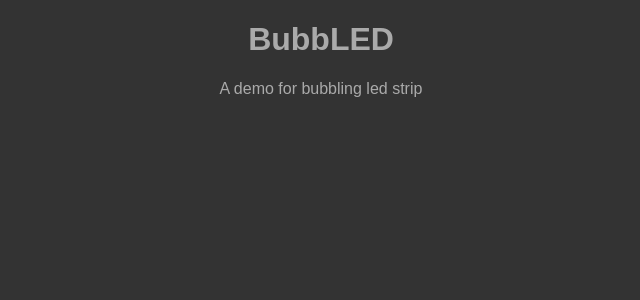
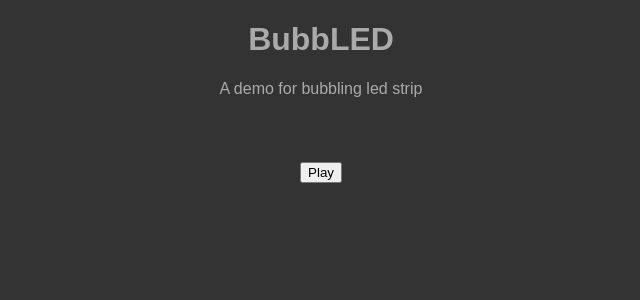
Before and after one commit to ldanet/bubbled, a React (Create React App) app: page / in a window 1280 px wide. Shown: the top 300 px of the page, without its empty margins (319-959 px from the left). Built offline with nearby package versions, Linux system fonts and the light colour scheme.

Commit message:
Add play/pause button

```diff
--- a/src/App.js
+++ b/src/App.js
@@ -29,6 +29,7 @@ class App extends Component {
       play: false,
     };
     this.calculateFrame = this.calculateFrame.bind(this);
+    this.togglePlay = this.togglePlay.bind(this);
   }
 
   calculateFrame() {
@@ -116,12 +117,24 @@ class App extends Component {
     }
   }
 
+  togglePlay() {
+    if (this.state.play) {
+      clearInterval(this.interval);
+    } else {
+      this.interval = setInterval(this.calculateFrame, this.state.delay);
+    }
+    this.setState({ play: !this.state.play });
+  }
+
   render() {
     return (
       <div className="App">
         <h1>BubbLED</h1>
         <p>A demo for bubbling led strip</p>
         <Strip leds={this.state.leds} />
+        <button onClick={this.togglePlay}>
+          {this.state.play ? 'Pause' : 'Play'}
+        </button>
       </div>
     );
   }
```
